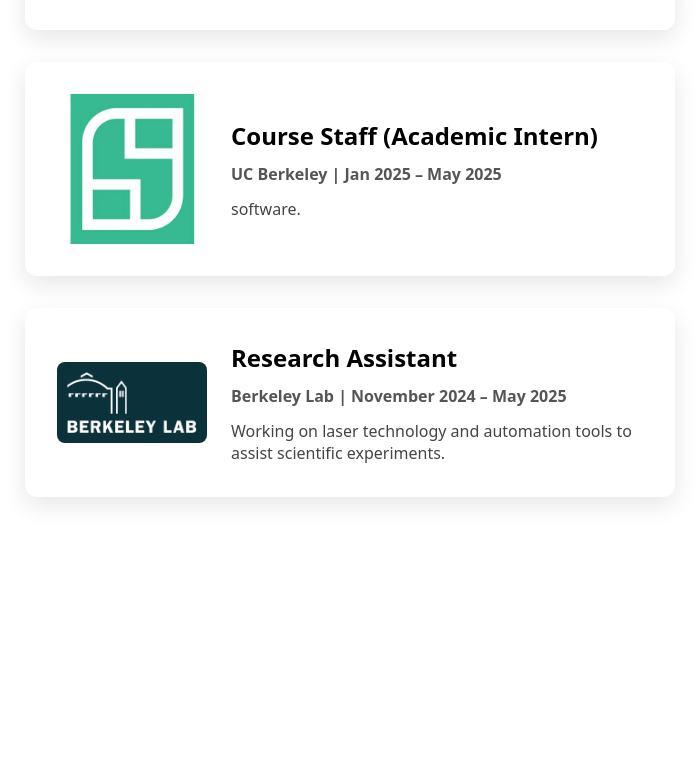
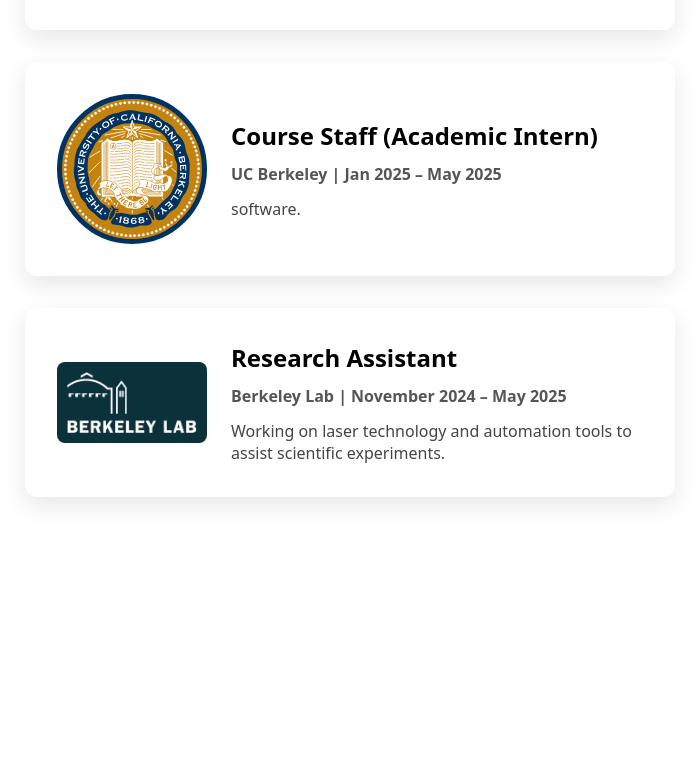
Before and after one commit to Devansh-Ojha/personal-website, a React (Vite) app: page / in a window 1280 px wide. Shown: the part 2413-3180 px from the top of the page, without its empty margins (290-989 px from the left). Built offline with nearby package versions, Linux system fonts and the light colour scheme.

Commit message:
progress 1

```diff
--- a/src/components/Contact.jsx
+++ b/src/components/Contact.jsx
@@ -8,7 +8,7 @@ const Contact = () => (
       <h2 className="text-3xl font-bold mb-6">Contact</h2>
       <p className="text-lg text-center text-gray-700 max-w-xl">
         I'm always open to new opportunities, collaborations, or just a good conversation.
-        Feel free to reach out to me at <a href="mailto:devanshojha@berkeley.edu" className="text-blue-600 hover:underline">devanshojha@berkeley.edu</a>
+        Feel free to reach out to me at my email <a href="mailto:devanshojha@berkeley.edu" className="text-blue-600 hover:underline">devanshojha@berkeley.edu</a>
       </p>
     </section>
   );
--- a/src/components/Experience.jsx
+++ b/src/components/Experience.jsx
@@ -2,6 +2,7 @@ import React from "react";
 import ExperienceCard from "./ExperienceCard";
 import blab from "../assets/img/berkeley-lab.png";
 import split from "../assets/img/Split.jpeg";
+import berkeley from "../assets/img/berkeley.svg";
 
 const Experience = () => {
   return (
@@ -20,7 +21,7 @@ const Experience = () => {
           description="software."
         />
         <ExperienceCard
-          logo={split}
+          logo={berkeley}
           role="Course Staff (Academic Intern)"
           company="UC Berkeley"
           duration="Jan 2025 – May 2025"
--- a/src/components/Project.jsx
+++ b/src/components/Project.jsx
@@ -14,7 +14,7 @@ const Projects = () => (
           <strong>Movie Recommender (Open Project):</strong> LLM-powered recommender system trained on user preferences and conversational feedback.
         </li>
         <li>
-          <strong>SplitSecure:</strong> Built front-end dashboard and helped test access control logic for a zero-trust security startup.
+          <strong>SplitSecure:</strong> access control logic for a zero-trust security startup.
         </li>
       </ul>
     </section>
```
Also changed, not shown: src/assets/img/berkeley.svg (added).
